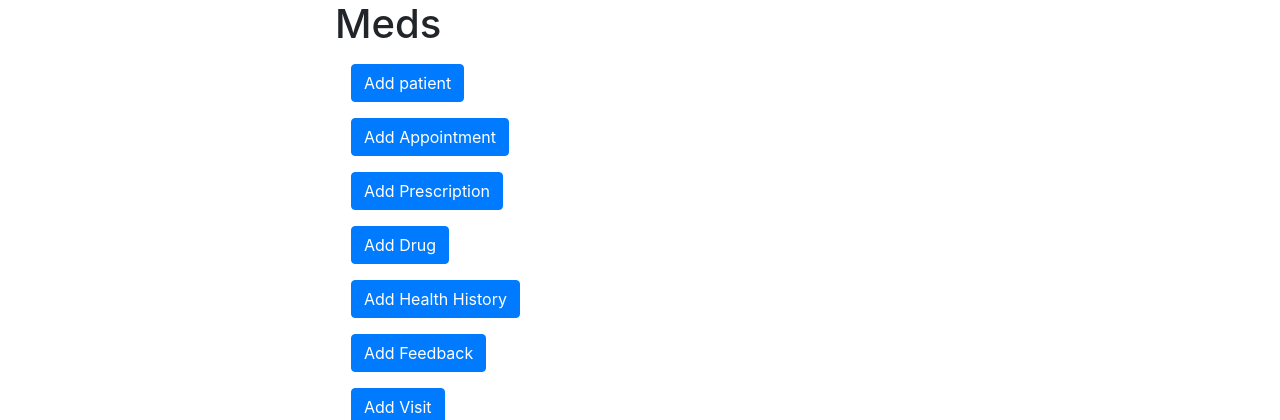
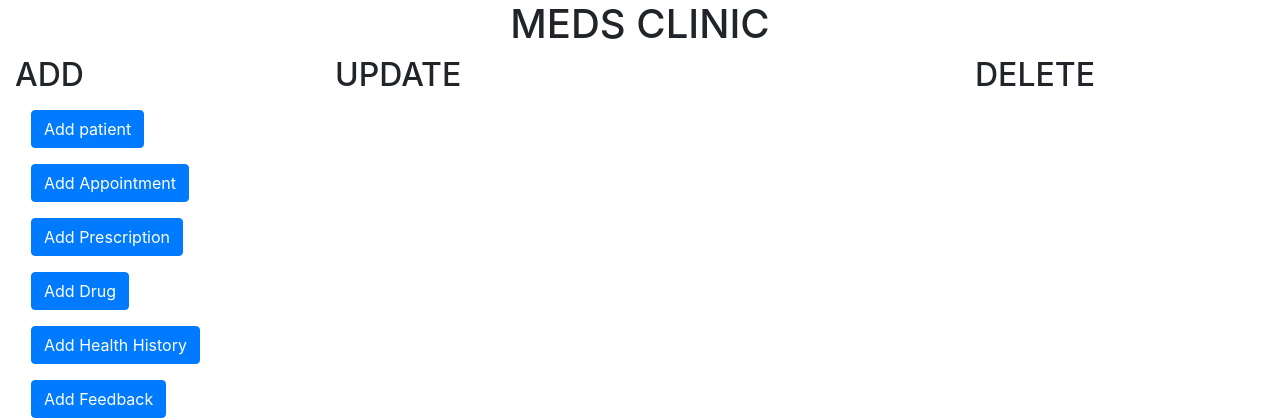
Before and after one commit to ngetichnicholas/Meds, a Django app: page / in a window 1280 px wide. Shown: the part 56-476 px from the top of the page. Run offline with Django 3.2, Linux system fonts and the light colour scheme; the visitor is signed in with stand-in values (Sample User, id 1); some libraries are stand-ins or nearby versions.

Commit message:
Update index page

```diff
--- a/clinic_app/templates/index.html
+++ b/clinic_app/templates/index.html
@@ -2,10 +2,10 @@
 {% load bootstrap4 %}
 {% block content %}
 <div class="container-fluid">
+  <h1 class="text-center">MEDS CLINIC</h1>
   <div class="row">
-    <div class="col-md-3"></div>
-    <div class="col-md-6">
-      <h1>Meds</h1>
+    <div class="col-md-3">
+      <h2>ADD</h2>
       {% if user.is_authenticated %}
       <a class="nav-item nav-link"  href="{% url 'add_patient' %}"><button class="btn btn-primary">Add patient</button></a>
       <a class="nav-item nav-link"  href="{% url 'add_appointment' %}"><button class="btn btn-primary">Add Appointment</button></a>
@@ -17,7 +17,13 @@
 
       {% endif %}
     </div>
-      <div class="col-md-3"></div>
+    <div class="col-md-6">
+      <h2>UPDATE</h2>
+
+    </div>
+      <div class="col-md-3">
+        <h2>DELETE</h2>
+      </div>
   </div>
 </div>
 {% endblock %}
```
